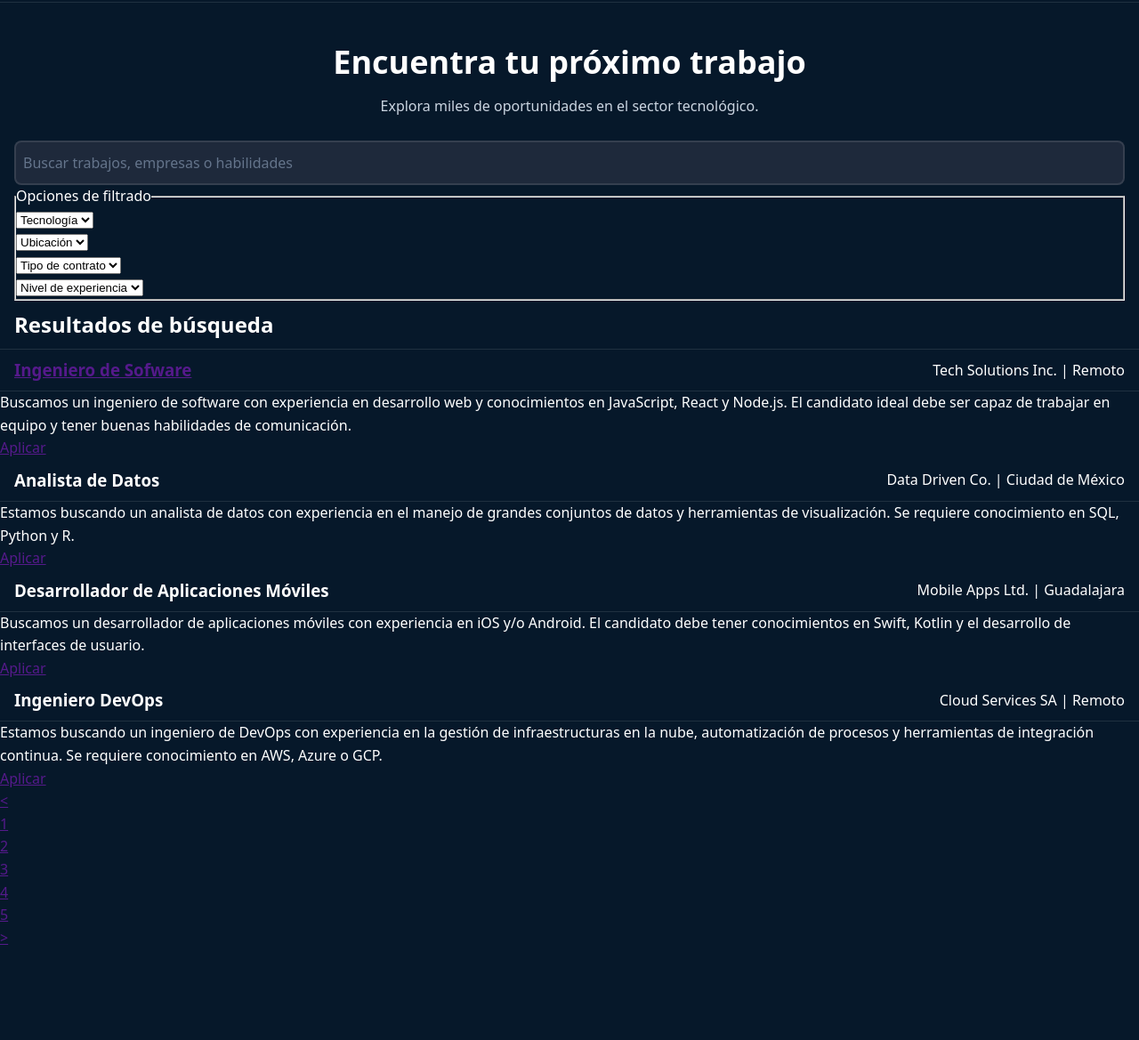
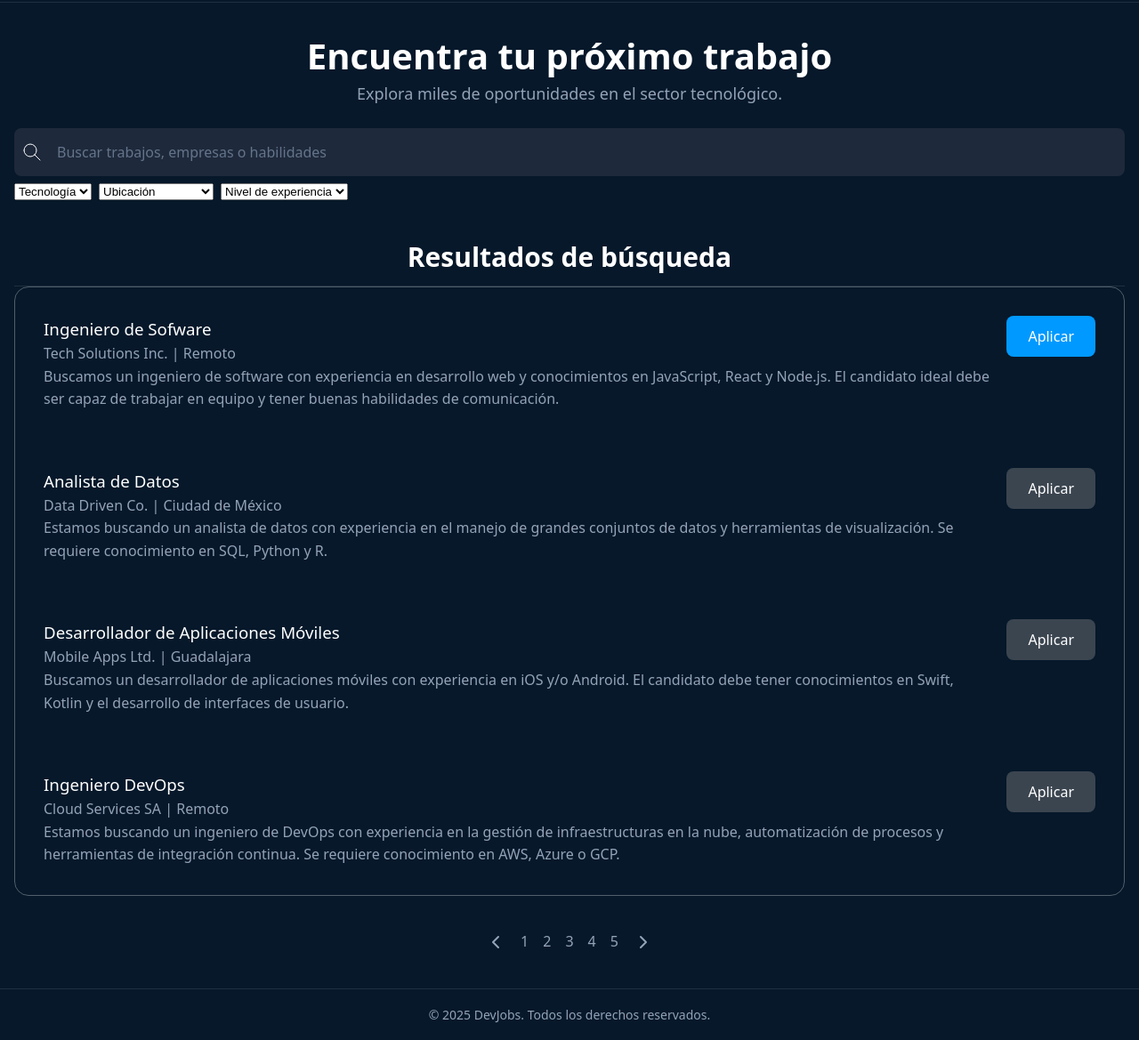
Before and after one commit to Jhos-hgnu/Proyecto-JSCAMP, a plain HTML site: page 00-html-css/resultados.html in a window 1280 px wide. Shown: the part 73-1242 px from the top of the page at 89% size. Before the commit the page ends 1140 px from the top, so only its background shows below. Drawn offline with Linux system fonts and the light colour scheme.

Commit message:
Cambios en las página indexhtml y empleos

```diff
--- a/00-html-css/resultados.css
+++ b/00-html-css/resultados.css
@@ -186,16 +186,15 @@ main > section:nth-child(1){
 
 
 
-/*Formulario de Búsqueda*/
-form {
-  max-width: 98rem;
-  width: 100%;
-  margin: 0 auto;
-  padding-inline: 1rem;
-
-}
 
 
+
+
+
+
+
+
+/*Formulario de Búsqueda*/
 
 form[role="search"] {
    max-width: 98rem;
@@ -224,3 +223,68 @@ form input[type="text"]::placeholder {
   color: #64748b;
 
 }
+
+
+
+
+/*Formulario de filtrado*/
+form {
+  max-width: 98rem;
+  width: 100%;
+  margin: 0 auto;
+  padding-inline: 1rem;
+}
+
+
+
+fieldset {
+  display: flex;
+  gap: 0.5rem;
+  border: none;
+  margin-top: 0.5rem;
+}
+
+
+
+.filter-group {
+
+  min-width: 15px;
+
+
+}
+
+.filter-group select {
+   background-color: #334155;
+   border: none;
+   border-radius: 0.3rem;
+   padding: 0.70rem;
+   color: var(--text-primary);
+
+}
+
+
+.resultados-busqueda h2 {
+  padding-top: 15px;
+  padding-left: 3.8rem;
+}
+
+li {
+  background-color: red;
+}
+
+/*
+padding: 0.5rem 1rem;
+  border-radius: 0.5rem;
+  background-color: #334155;
+  color: var(--primary-light);
+  display: inline-block;
+  font-size: 0.875rem;
+  font-weight: 700;
+  text-decoration: none;
+  align-items: center;
+  gap: 0.5rem;
+  transition: color 0.2s;
+  margin-right: 1rem;
+
+
+*/
--- a/00-html-css/resultados.html
+++ b/00-html-css/resultados.html
@@ -1,23 +1,26 @@
 <!--Página de Resultados de Búsqueda-->
 <!DOCTYPE html>
 
-<html lang = "es">
-
+<html lang="es">
   <head>
     <title>DevJobs - Resultados de Búsqueda</title>
-        <meta charset="UTF-8"/>
-        <meta name="description" content="Encuentra los mejores resultado de búsqueda para ofertas de trabajo para desarrolladores"/>
+    <meta charset="UTF-8" />
+    <meta
+      name="description"
+      content="Listado con empleos y filtros para encontrar el trabajo de tus sueños."
+    />
 
-        <link rel="stylesheet" href="./resultados.css"/>
+    <link rel="stylesheet" href="./styles.css" />
+    <script type="module" src=""></script>
   </head>
 
   <body>
-        <header>
+    <header class="Upper-bar">
       <!--Barra superior-->
       <h1>DevJobs</h1>
 
       <nav class="navegation-bar">
-                <a href="">Inicio</a>
+        <a href="index.html">Inicio</a>
         <a href="">Empleos</a>
         <a href="">Empresas</a>
         <a href="">Salarios</a>
@@ -26,95 +29,93 @@
       <div class="profile-section">
         <a href="">Subir CV</a>
         <img
-                id = "photo_profile"
+          id="photo_profile"
           width="50"
           height="50"
-                tittle ="User profile"
+          tittle="User profile"
           alt="User Profile"
-                src="./Icon_perfil.png"/>
+          src="./Icon_perfil.png"
+        />
       </div>
-
     </header>
 
     <main>
-
-            <section class="results-header">
-
+      <section class="jobs-search">
         <h1>Encuentra tu próximo trabajo</h1>
 
         <p>Explora miles de oportunidades en el sector tecnológico.</p>
 
         <form role="search">
+          <div class="search-bar">
+            <svg
+              xmlns="http://www.w3.org/2000/svg"
+              width="24"
+              height="24"
+              viewBox="0 0 24 24"
+              fill="none"
+              stroke="currentColor"
+              stroke-width="1"
+              stroke-linecap="round"
+              stroke-linejoin="round"
+              class="icon icon-tabler icons-tabler-outline icon-tabler-search"
+            >
+              <path stroke="none" d="M0 0h24v24H0z" fill="none" />
+              <path d="M10 10m-7 0a7 7 0 1 0 14 0a7 7 0 1 0 -14 0" />
+              <path d="M21 21l-6 -6" />
+            </svg>
+            <input
+              type="text"
+              placeholder="Buscar trabajos, empresas o habilidades"
+            />
+          </div>
 
-                    <input type="text" placeholder="Buscar trabajos, empresas o habilidades">
+          <!--Filtros de búsqueda-->
+          <div class="search-filters">
+            <select name="technology" id="filter-technology">
+              <option value="">Tecnología</option>
+              <option value="javascript">JavaScript</option>
+              <option value="python">Python</option>
+              <option value="java">Java</option>
+              <option value="react">React</option>
+              <option value="nodejs">Node.js</option>
+            </select>
 
+            <select name="location" id="location">
+              <option value="">Ubicación</option>
+              <option value="remoto">Remoto</option>
+              <option value="cdmx">Ciudad de México</option>
+              <option value="guadalajara">Guadalajara</option>
+              <option value="monterrey">Monterrey</option>
+              <option value="barcelona">Barcelona</option>
+            </select>
+
+            <select name="experience-level" id="experience-level">
+              <option value="">Nivel de experiencia</option>
+              <option value="junior">Junior</option>
+              <option value="mid">Mid-level</option>
+              <option value="senior">Senior</option>
+              <option value="lead">Lead</option>
+            </select>
+          </div>
         </form>
       </section>
 
-
-            <!--Filtros de búsqueda-->
       <section>
-                <form>
-                    <fieldset>
-                        <legend>Opciones de filtrado</legend>
-                        <div class="filter-group">
-                            <label for="why"></label>
-                            <select id="tecnologia" name="tecnologia">
-                                <option value="1">Tecnología</option>
-                                <option value="2">Opcion 2</option>
-                            </select>
-                        </div>
-
-                        <div class="filter-group">
-                            <label for="why"></label>
-                            <select id="ubicacion" name="ubicacion">
-                                <option value="1">Ubicación</option>
-                                <option value="2">Opcion 2</option>
-                            </select>
-                        </div>
-
-                        <div class="filter-group">
-                            <label for="why"></label>
-                            <select id="tipo contrato" name="Tipo de contrato">
-                                <option value="1">Tipo de contrato</option>
-                                <option value="2">Opcion 2</option>
-                            </select>
-                        </div>
-
-                        <div class="filter-group">
-                            <label for="why"></label>
-                            <select id="nivel experiencia" name="Nivel de experiencia">
-                                <option value="1">Nivel de experiencia</option>
-                                <option value="2">Opcion 2</option>
-                            </select>
-                        </div>
-
-                    </fieldset>
-                </form>
-
-            </section>
-
-
-            <section>
-                <header>
+        <header class="resultados-busqueda">
           <h2>Resultados de búsqueda</h2>
-
         </header>
 
-                <ul>
-                    <li>
-                        <article>
-
-                            <header>
+        <div class="jobs-listings">
+          <article class="jobs-listing-card">
+            <div>
               <h3>
-                                    <a href="">Ingeniero de Sofware</a>
+                Ingeniero de Sofware
               </h3>
               <p>
                 <span>Tech Solutions Inc.</span>
                 <span>|</span>
                 <span>Remoto</span>
               </p>
-                            </header>
 
               <p>
                 Buscamos un ingeniero de software con experiencia en desarrollo
@@ -122,46 +123,33 @@
                 ideal debe ser capaz de trabajar en equipo y tener buenas
                 habilidades de comunicación.
               </p>
+            </div>
+            <button class="button-apply-job" id="button-Ing-Soft">
+              Aplicar
+            </button>
+          </article>
 
-                            <footer>
-                                <a href="">Aplicar</a>
-                            </footer>
-
-                        </article>
-                    </li>
-
-
-                    <li>
-                        <article>
-                            <header>
+          <article class="jobs-listing-card">
+            <div>
               <h3>Analista de Datos</h3>
               <p>
                 <span>Data Driven Co.</span>
                 <span>|</span>
                 <span>Ciudad de México</span>
               </p>
-                            </header>
 
               <p>
-                             Estamos buscando un analista de datos con experiencia en el manejo
-                             de grandes conjuntos de datos y herramientas de visualización.
-                             Se requiere conocimiento en SQL, Python y R.
+                Estamos buscando un analista de datos con experiencia en el
+                manejo de grandes conjuntos de datos y herramientas de
+                visualización. Se requiere conocimiento en SQL, Python y R.
               </p>
+            </div>
+            <button>Aplicar</button>
+          </article>
 
-                            <footer>
-                                <a href="">Aplicar</a>
-                            </footer>
-
-                        </article>
-                    </li>
-
-
-                    <li>
-                        <article>
-                            <header>
-                                <h3>
-                                    Desarrollador de Aplicaciones Móviles
-                                </h3>
+          <article class="jobs-listing-card">
+            <div>
+              <h3>Desarrollador de Aplicaciones Móviles</h3>
 
               <p>
                 <span>Mobile Apps Ltd.</span>
@@ -169,36 +157,25 @@
                 <span>Guadalajara</span>
               </p>
 
-                            </header>
+              <p>
+                Buscamos un desarrollador de aplicaciones móviles con
+                experiencia en iOS y/o Android. El candidato debe tener
+                conocimientos en Swift, Kotlin y el desarrollo de interfaces de
+                usuario.
+              </p>
+            </div>
+            <button>Aplicar</button>
+          </article>
 
-                            <p>
-                             Buscamos un desarrollador de aplicaciones móviles con experiencia
-                             en iOS y/o Android. El candidato debe tener conocimientos en
-                             Swift, Kotlin y el desarrollo de interfaces de usuario.
-                            </p>
-
-
-                            <footer>
-                                <a href="">Aplicar</a>
-                            </footer>
-
-                        </article>
-                    </li>
-
-
-                    <li>
-                        <article>
-                            <header>
-                                <h3>
-                                    Ingeniero DevOps
-                                </h3>
+          <article class="jobs-listing-card">
+            <div>
+              <h3>Ingeniero DevOps</h3>
 
               <p>
                 <span>Cloud Services SA</span>
                 <span>|</span>
                 <span>Remoto</span>
               </p>
-                            </header>
 
               <p>
                 Estamos buscando un ingeniero de DevOps con experiencia en la
@@ -206,60 +183,56 @@
                 procesos y herramientas de integración continua. Se requiere
                 conocimiento en AWS, Azure o GCP.
               </p>
-
-                            <footer>
-                                <a href="">Aplicar</a>
-                            </footer>
-
+            </div>
+            <button>Aplicar</button>
           </article>
-                    </li>
-
-                </ul>
-
+        </div>
 
         <!--Paginación-->
-                <footer>
-                 <nav>
-                     <ul>
-                         <li>
-                             <a href=""> < </a>
-                         </li>
-
-                         <li>
+        <nav class="pagination">
+          <a href=""
+            ><svg
+              xmlns="http://www.w3.org/2000/svg"
+              width="24"
+              height="24"
+              viewBox="0 0 24 24"
+              fill="none"
+              stroke="currentColor"
+              stroke-width="2"
+              stroke-linecap="round"
+              stroke-linejoin="round"
+              class="icon icon-tabler icons-tabler-outline icon-tabler-chevron-left"
+            >
+              <path stroke="none" d="M0 0h24v24H0z" fill="none" />
+              <path d="M15 6l-6 6l6 6" /></svg
+          ></a>
           <a href="">1</a>
-                         </li>
-
-                         <li>
           <a href="">2</a>
-                         </li>
-
-                         <li>
           <a href="">3</a>
-                         </li>
-
-                         <li>
           <a href="">4</a>
-                         </li>
-
-                         <li>
           <a href="">5</a>
-                         </li>
-
-                         <li>
-                             <a href=""> > </a>
-                         </li>
-                     </ul>
+          <a href=""
+            ><svg
+              xmlns="http://www.w3.org/2000/svg"
+              width="24"
+              height="24"
+              viewBox="0 0 24 24"
+              fill="none"
+              stroke="currentColor"
+              stroke-width="2"
+              stroke-linecap="round"
+              stroke-linejoin="round"
+              class="icon icon-tabler icons-tabler-outline icon-tabler-chevron-right"
+            >
+              <path stroke="none" d="M0 0h24v24H0z" fill="none" />
+              <path d="M9 6l6 6l-6 6" /></svg
+          ></a>
         </nav>
-                </footer>
-
       </section>
-
     </main>
 
     <footer>
-
+      <small>&copy; 2025 DevJobs. Todos los derechos reservados. </small>
     </footer>
-
   </body>
-
 </html>
--- a/00-html-css/styles.css
+++ b/00-html-css/styles.css
@@ -203,26 +203,39 @@ form input[type="text"]::placeholder {
   color: #64748b;
 }
 
-form button[type="submit"] {
+button {
   padding: 0.75rem 1.5rem;
   border-radius: 0.5rem;
   background-color: var(--primary);
   color: white;
-  font-weight: 700;
+  font-weight: 400;
   border: none;
   cursor: pointer;
-  transition: background-color 0.2s;
+  transition: all 0.2s;
   font-family: inherit;
   font-size: 1rem;
   white-space: nowrap;
+
+   &:hover,
+   &:focus {
+   background-color: var(--primary-hover);
+   outline: 2px solid white;
+   outline-offset: 2px;
+   }
+
+   &:active {
+    transform: scale(0.90);
+   }
+
+   &:disabled {
+    opacity: .5;
+    pointer-events: none;
+   }
+
 }
 
-form button[type="submit"]:hover,
-form button[type="submit"]:focus {
-  background-color: var(--primary-hover);
-  outline: 2px solid white;
-  outline-offset: 2px;
-}
+
+
 
 /* Features Section */
 main > section:nth-child(2) {
@@ -333,3 +346,118 @@ article {
     font-weight: 500;
   }
 }
+
+
+/*Estilos página Empleos*/
+
+.profile-section {
+  display: flex;
+  align-items: center;
+  gap: 1 rem;
+  margin-left: auto;
+
+}
+
+.jobs-search {
+    margin: 0;
+    padding: 0;
+    height: auto  !important;
+
+    h1 {
+      font-size: 2.5rem;
+      margin-bottom: .25rem;
+    }
+
+    p {
+      font-size: 1.125rem;
+      color: var(--text-muted);
+      margin-bottom: 1.5rem;
+    }
+
+    .search-bar {
+      background: var(--input-bg);
+      padding: .25rem .5rem;
+    }
+
+    .search-filters {
+      display: flex;
+      flex-wrap: wrap;
+      margin-top: .5rem;
+    }
+
+    form {
+      width: 100%;
+      max-width: 1280px;
+    }
+
+    form div {
+      background: none;
+      box-shadow: none;
+      padding: 0;
+    }
+  }
+    .jobs-listings {
+      border: 1px solid rgba(255, 255, 255, .3);
+      border-radius: 1rem;
+
+      article {
+        background: none;
+        box-shadow: none;
+        border-radius: 0;
+        border-bottom: 1px, solid rgba(255, 255, 255, .3);
+        margin: 0;
+
+        display: flex;
+        align-items: start;
+        gap: 1rem;
+
+        &:last-child {
+          border-bottom: none;
+        }
+      }
+    }
+
+    .pagination {
+      display: flex;
+      justify-content: center;
+      gap: 0.5 rem;
+      margin-block: 2rem;
+
+      a {
+        display: flex;
+        align-items: center;
+        justify-content: center;
+        width: 2.rem;
+        height: 2.5rem;
+        text-decoration: none;
+        color: var(--text-muted);
+        border-radius: 0.375rem;
+        transition: all .3s;
+
+        &:hover, &:focus {
+          background-color: #fff;
+        }
+
+        &:active {
+          transform: scale(0.90);
+        }
+
+        &.is-active {
+          background-color: var(--primary-light);
+          color: white;
+          pointer-events: none;
+        }
+
+      }
+
+    }
+
+    .button-apply-job {
+      background: #09f;
+
+      &.is-applied {
+        background: #4caf50;
+        pointer-events: none;
+      }
+
+    }
```
Also changed, not shown: 00-html-css/index.html (+5 -3 lines), 01-javascript/script.js (added). Lines whose indentation alone changed are shown as unchanged.
